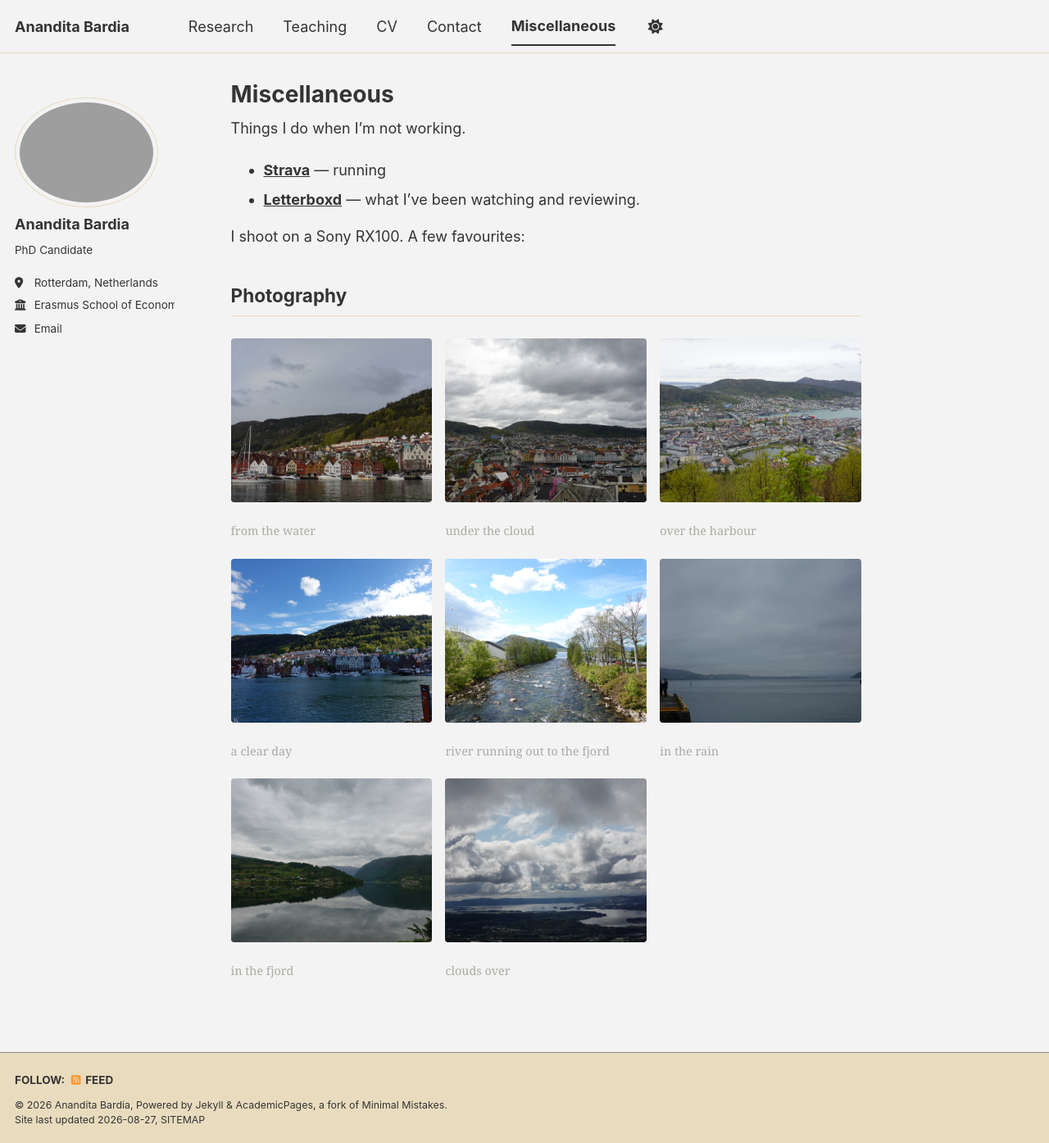
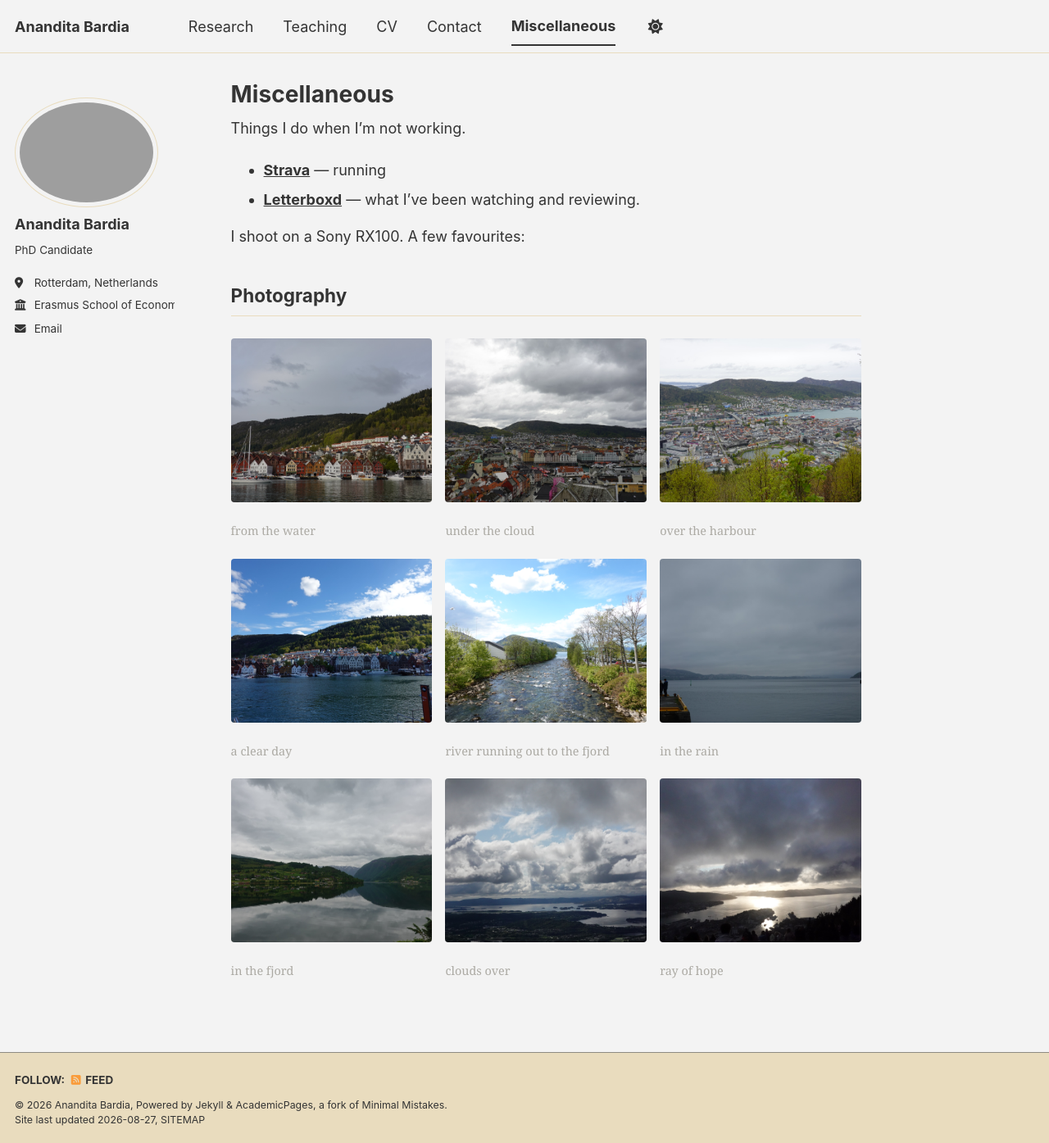
Before and after one commit to ananditabardia/ananditabardia.github.io, a Jekyll site: the page built from _pages/miscellaneous.md, in a window 1280 px wide and 1395 px high. Shown: the whole window at 82% size. Built offline with Jekyll 4.4.1, drawn with Linux system fonts in a browser that asks for light colours; a script bundle is joined from its source files by our own code; library files that are not in the unit come from our copies.

Commit message:
Update miscellaneous.md

```diff
--- a/_pages/miscellaneous.md
+++ b/_pages/miscellaneous.md
@@ -55,4 +55,10 @@ I shoot on a Sony RX100. A few favourites:
     <figcaption style="font-size: 0.8em; opacity: 0.7; margin-top: 6px;">clouds over</figcaption>
   </figure>
 
+  <figure style="margin: 0;">
+    <img src="/images/photos/DSC03963.JPG" alt="ray of hope" style="width: 100%; height: 200px; object-fit: cover; border-radius: 4px;">
+    <figcaption style="font-size: 0.8em; opacity: 0.7; margin-top: 6px;">ray of hope</figcaption>
+  </figure>
+
+
 </div>
```
